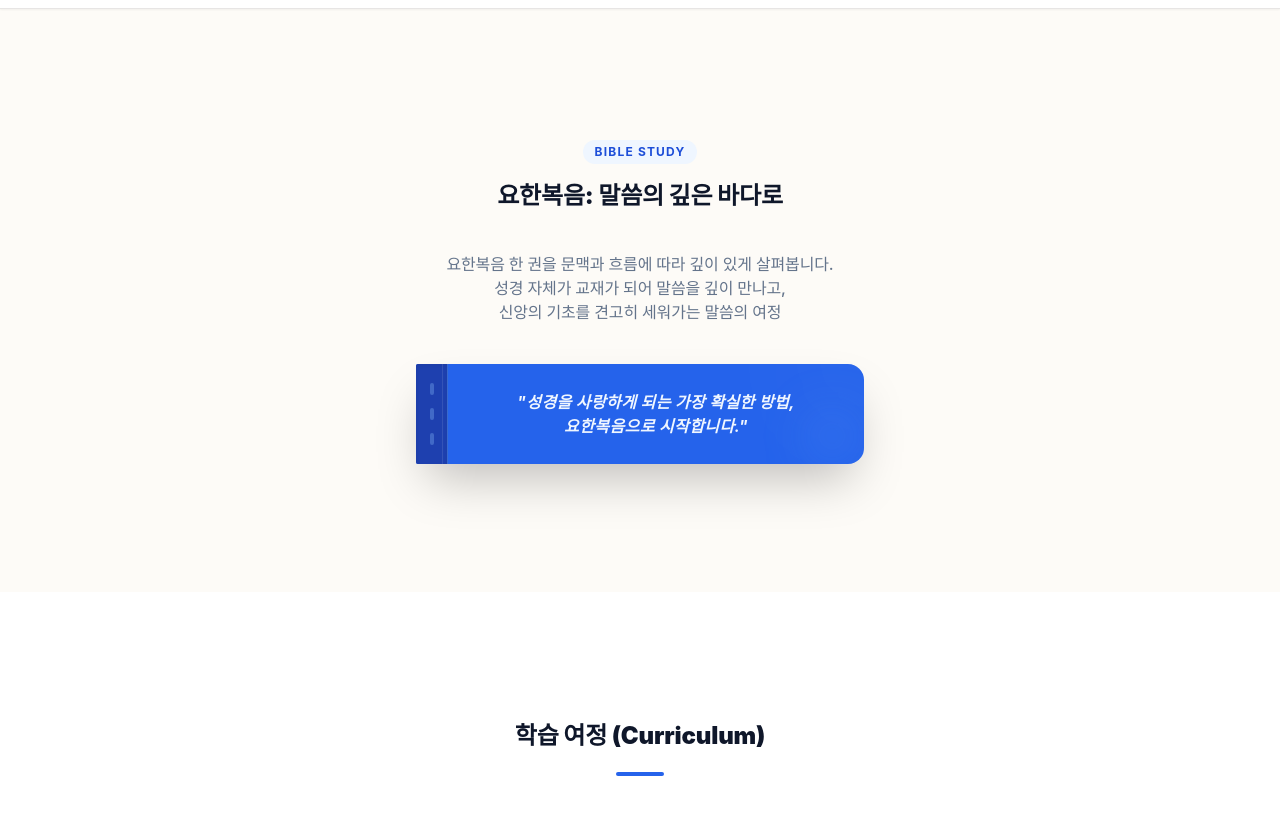
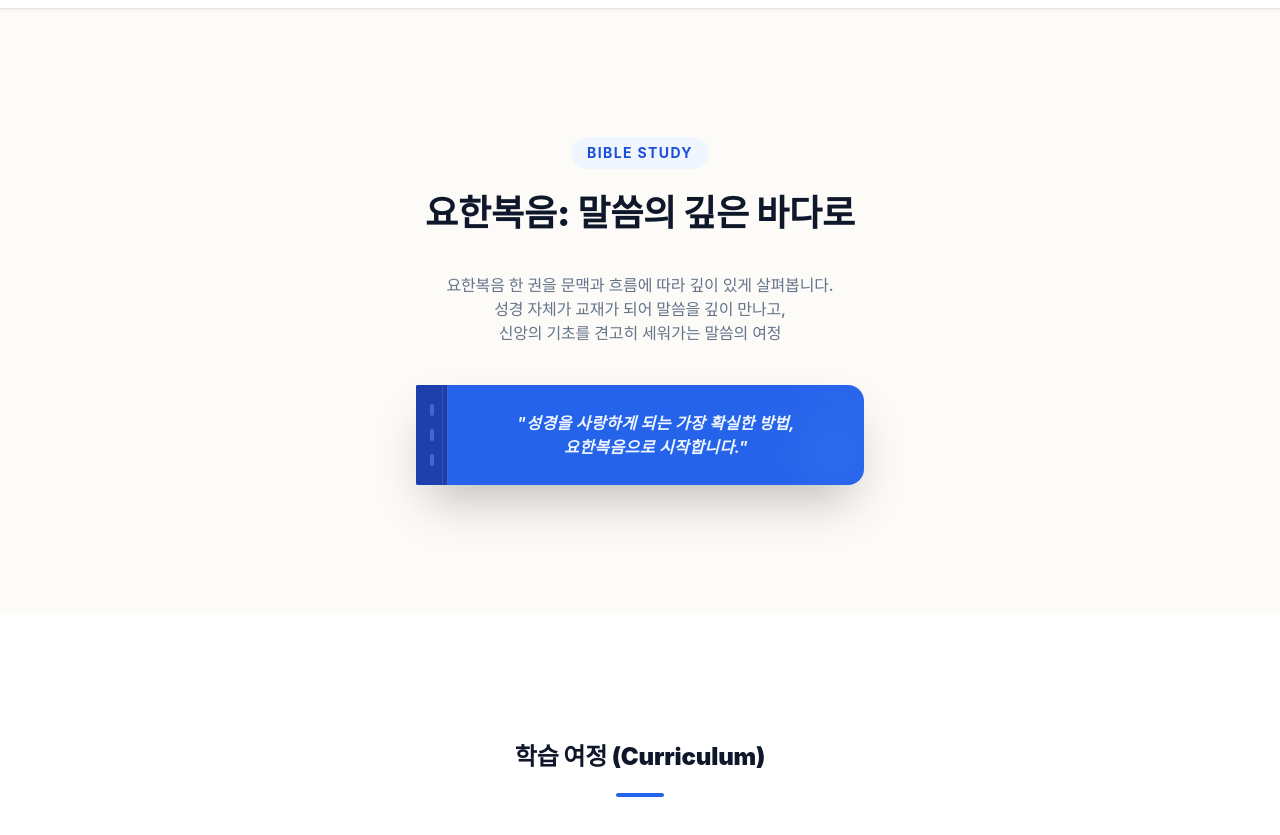
Before and after one commit to allaboutcan-pixel/thesentchurch, a React (Vite) app: page /ministry/bible in a window 1280 px wide. Shown: the part 820-1655 px from the top of the page. Built offline with nearby package versions, Linux system fonts and the light colour scheme; no server answers; the database is empty; a web font is replaced by a local one.

Commit message:
Increase font size of Bible Study intro section

```diff
--- a/src/pages/BibleStudy.jsx
+++ b/src/pages/BibleStudy.jsx
@@ -178,11 +178,11 @@ const BibleStudy = () => {
                         transition={{ duration: 0.6 }}
                         className="text-center space-y-10"
                     >
-                        <div className="space-y-3">
-                            <span className="inline-block px-3 py-1 rounded-full bg-blue-50 text-blue-700 text-xs font-bold tracking-widest uppercase mb-1">
+                        <div className="space-y-4">
+                            <span className="inline-block px-4 py-1.5 rounded-full bg-blue-50 text-blue-700 text-sm font-bold tracking-widest uppercase mb-2">
                                 {t('bible.intro_badge')}
                             </span>
-                            <h2 className="text-xl md:text-2xl font-sans font-black text-slate-900 break-keep">
+                            <h2 className="text-3xl md:text-4xl font-sans font-black text-slate-900 break-keep">
                                 {t('bible.intro_title')}
                             </h2>
                         </div>
```
